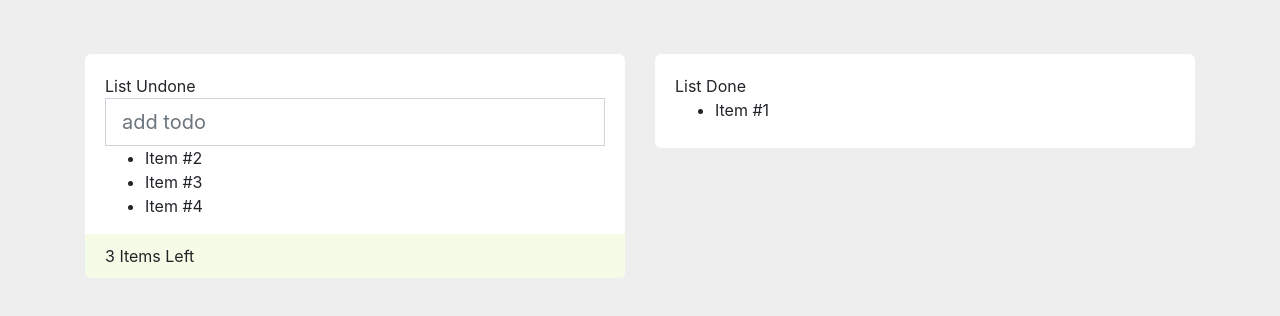
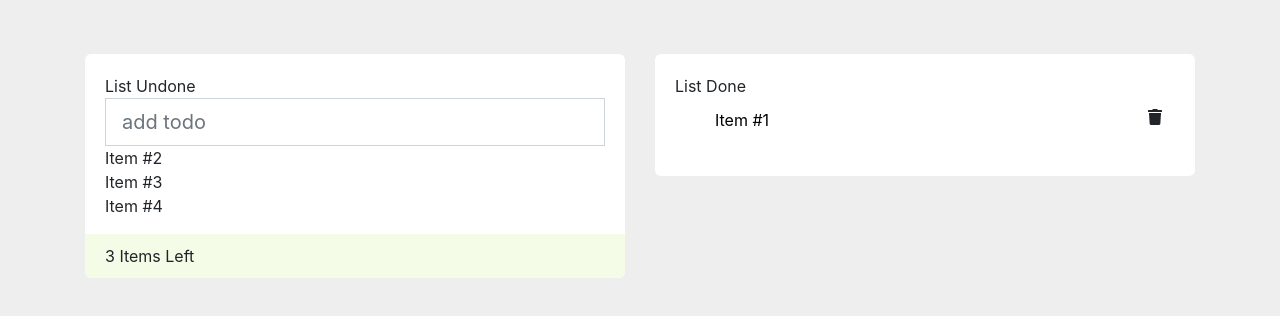
Before and after one commit to abdel20172/Formation-React-TODO-List, a React (Create React App) app in the folder todo/: page / in a window 1280 px wide. Both pictures are taken after a click on the item "Item #1". Shown: the top 316 px of the page. Built offline with nearby package versions, Linux system fonts and the light colour scheme.

Commit message:
Font-awesome icons

```diff
--- a/todo/public/index.html
+++ b/todo/public/index.html
@@ -25,6 +25,8 @@
       Learn how to configure a non-root public URL by running `npm run build`.
     -->
     <link rel="stylesheet" href="https://stackpath.bootstrapcdn.com/bootstrap/4.3.1/css/bootstrap.min.css" integrity="sha384-ggOyR0iXCbMQv3Xipma34MD+dH/1fQ784/j6cY/iJTQUOhcWr7x9JvoRxT2MZw1T" crossorigin="anonymous">
+    <link href="https://cdnjs.cloudflare.com/ajax/libs/font-awesome/5.13.0/css/all.min.css" rel="stylesheet">
+
     <title>React App</title>
 
 
--- a/todo/src/Todo.css
+++ b/todo/src/Todo.css
@@ -37,8 +37,10 @@ li.ui-state-default:last-child {
 
 #done-items label {
     padding: 10px 0;
-    color:  lightgray;
-    text-decoration: line-through;
+    /* color:  lightgray;
+    text-decoration: line-through; */
+    color:  black;
+    text-decoration: dashed;
 }
 
 #done-items li:last-child {
--- a/todo/src/TodoApp.js
+++ b/todo/src/TodoApp.js
@@ -61,7 +61,7 @@ export default class TodoApp extends Component{
             <br/>
             <div className="row">
                 <div className="col-md-6">
-                    <div className="todolist">
+                    <div className="todolist ">
                     List Undone
                     <form onSubmit={(e) => {
                         e.preventDefault();
@@ -70,10 +70,10 @@ export default class TodoApp extends Component{
                         className="form-control form-control-lg"
                         value={this.state.input} onChange={(e) => this.handleChange(e)}/>
                     </form>
-                    <ul>
+                    <ul className="no-padding" id="not-done">
                         {this.state.items.map(item => {
                             if (!item.done) {
-                                return <li key={item.key} onClick={() => this.move(item.key)}>{item.text}</li>
+                                return <li className="list-unstyled" key={item.key} onClick={() => this.move(item.key)}>{item.text}</li>
                             }
                         })}
                     </ul>
@@ -85,10 +85,13 @@ export default class TodoApp extends Component{
                 <div className="col-md-6">
                 <div className="todolist">
                     List Done
-                    <ul>
+                    <ul id="done-items">
                         {this.state.items.map(item => {
                             if (item.done) {
-                                return <li key={item.key} onClick={() => this.move(item.key)}>{item.text}</li>
+                                return <li className="list-unstyled" key={item.key} >
+                                    <label onClick={() => this.move(item.key)}>{item.text}</label> <button className="btn float-right paddingzero"> <i class="fas fa-trash"></i></button>
+
+                                </li>
                             }
                         })}
                     </ul>
```
